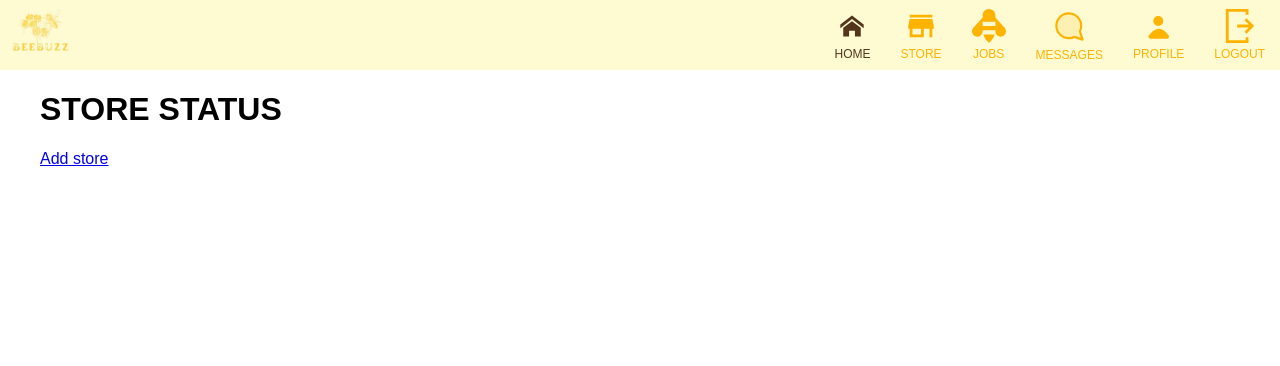
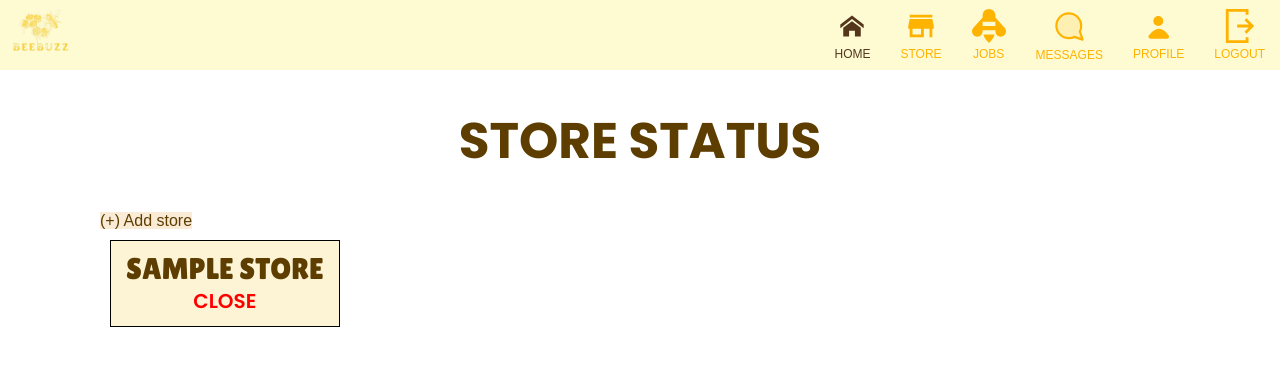
Before and after one commit to aleesssa/BeeBuzz, a Flask app: page /stores/ in a window 1280 px wide. Shown: the top 366 px of the page. Run offline with Flask 3, Linux system fonts and the light colour scheme; tables that the repository leaves empty hold one stand-in row (values such as "Sample post").

Commit message:
Coded function to add store and display stores

```diff
--- a/routes/stores_routes.py
+++ b/routes/stores_routes.py
@@ -1,7 +1,7 @@
-from flask import Blueprint, request, render_template, jsonify, session, current_app
+from flask import Blueprint, request, render_template, jsonify, session, current_app, redirect, url_for
 from extensions import db
 from models.store import Store
-from datetime import datetime
+from datetime import datetime, time
 
 
 stores_bp = Blueprint('stores', __name__) # Equivalent to app = Flask(__name__)
@@ -9,7 +9,11 @@ stores_bp = Blueprint('stores', __name__) # Equivalent to app = Flask(__name__)
 
 @stores_bp.route('/')
 def stores():
-    return render_template('stores.html')
+    stores = Store.query.all()
+
+    update_store_status(stores) # Update store status based on current time
+
+    return render_template('stores.html', stores=stores)
 
 
 @stores_bp.route('/add', methods = ['GET', 'POST'])
@@ -18,23 +22,45 @@ def add_store():
         return render_template('store_add.html')
 
     if request.method == "POST":
+        # Store's name
         name = request.form.get('name')
-        time_open = request.form.get('time_open')
-        time_close = request.form.get('time_close')
+
+        # Convert string time to datetime object
+        time_open_str = request.form.get("time_open")
+        time_close_str = request.form.get("time_close")
+
+        time_open = datetime.strptime(time_open_str, "%H:%M").time()
+        time_close = datetime.strptime(time_close_str, "%H:%M").time()
+
 
 
         store = Store(
             name = name,
             time_open = time_open,
-            time_close = time_close
+            time_close = time_close,
+            is_open = is_open(time_open, time_close)
         )
 
         db.session.add(store)
         db.session.commit()
 
-        return 0
+        return redirect(url_for('stores.stores'))
+
 
 # Check if store is open or close
 def is_open(time_open, time_close):
-    now = datetime.now().time()
+    # now = datetime.now().time()
+    now = time(8, 0)
     return time_open <= now < time_close
+
+# Update store status
+def update_store_status(stores):
+    for store in stores:
+        time_open = store.time_open
+        time_close = store.time_close
+        store_status = is_open(time_open, time_close)
+
+        if store.is_open != store_status:
+            store.is_open = store_status
+
+    db.session.commit()
--- a/static/css/stores.css
+++ b/static/css/stores.css
@@ -1,6 +1,21 @@
+@import url('https://fonts.googleapis.com/css2?family=Lilita+One&family=Poppins:ital,wght@0,100;0,200;0,300;0,400;0,500;0,600;0,700;0,800;0,900;1,100;1,200;1,300;1,400;1,500;1,600;1,700;1,800;1,900&display=swap');
 .container{
-    margin: 20px 40px;
+    margin: 20px 100px;
+
+    h1{
+        font-family: 'Poppins', sans-serif;
+        font-size: 50px;
+        text-align: center;
+        color: #5D3D00;
+    }
+
+    a{
+        color: #5D3D00;
+        text-decoration: none;
+        background-color: antiquewhite;
+    }
 }
+
 
 #add_store form{
     display: flex;
@@ -12,3 +27,36 @@
         margin-bottom: 5px;
     }
 }
+
+.stores{
+    display: flex;
+}
+
+.store{
+    background-color: #FCF4D4;
+    border: solid 1px black;
+    width: max-content;
+    padding: 10px 15px;
+    margin: 10px;
+    text-align: center;
+
+    .name{
+        font-family: 'Lilita One', sans-serif;
+        font-size: 30px;
+        color: #5D3D00;
+    }
+
+    .status{
+        font-family: 'Poppins', sans-serif;
+        font-size: 20px;
+        font-weight: 600;
+    }
+
+    .open{
+        color: #25632D
+    }
+
+    .close{
+        color: #FF0000;
+    }
+}
--- a/templates/store_add.html
+++ b/templates/store_add.html
@@ -10,15 +10,15 @@
     <form action="{{ url_for('stores.add_store') }}" method="POST">
         <div>
             <label for="name">Store's name:</label>
-            <input type="text" name="name" id="name" placeholder="Enter store's name">
+            <input type="text" name="name" id="name" placeholder="Enter store's name" required>
         </div>
         <div>
             <label for="time">Opening time:</label>
-            <input type="time" name="time_open" id="time_open">
+            <input type="time" name="time_open" id="time_open" required>
         </div>
         <div>
             <label for="time">Closing time:</label>
-            <input type="time" name="time_close" id="time_close">
+            <input type="time" name="time_close" id="time_close" required>
         </div>
         <div><button type="submit">Add store</button></div>
     </form>
--- a/templates/stores.html
+++ b/templates/stores.html
@@ -7,11 +7,14 @@
 {% block content %}
 <div id="stores" class="container">
     <h1>STORE STATUS</h1>
-    <a href="{{url_for('stores.add_store')}}">Add store</a>
+    <a href="{{url_for('stores.add_store')}}">(+) Add store</a>
     <div class="stores">
-        <div class="store">
-
-        </div>
+        {% for store in stores %}
+            <div class="store">
+                <div class="name">{{ store.name.upper() }}</div>
+                <div class="status {% if store.is_open %}open{% else %}close{% endif %}">{% if store.is_open %}OPEN{% else %}CLOSE{% endif %}</div>
+            </div>
+        {% endfor %}
     </div>
 </div>
 {% endblock %}
```
